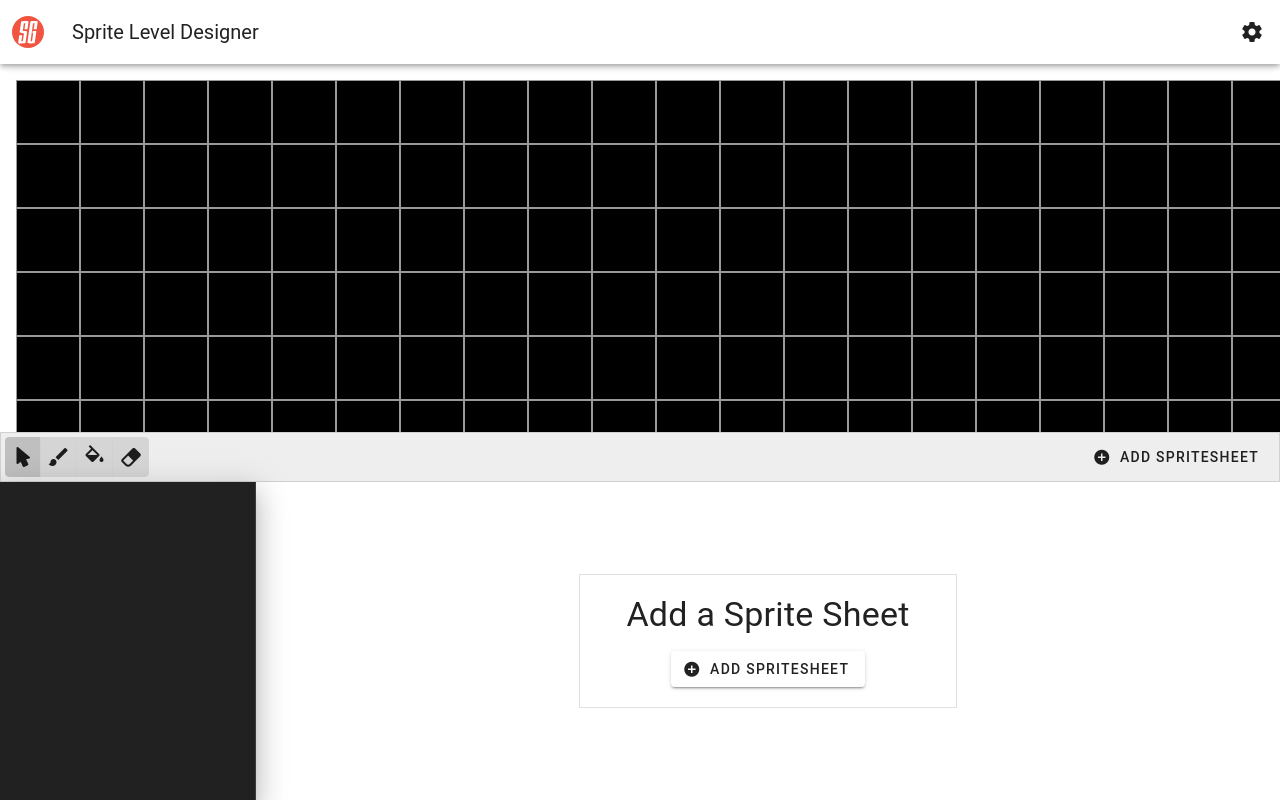
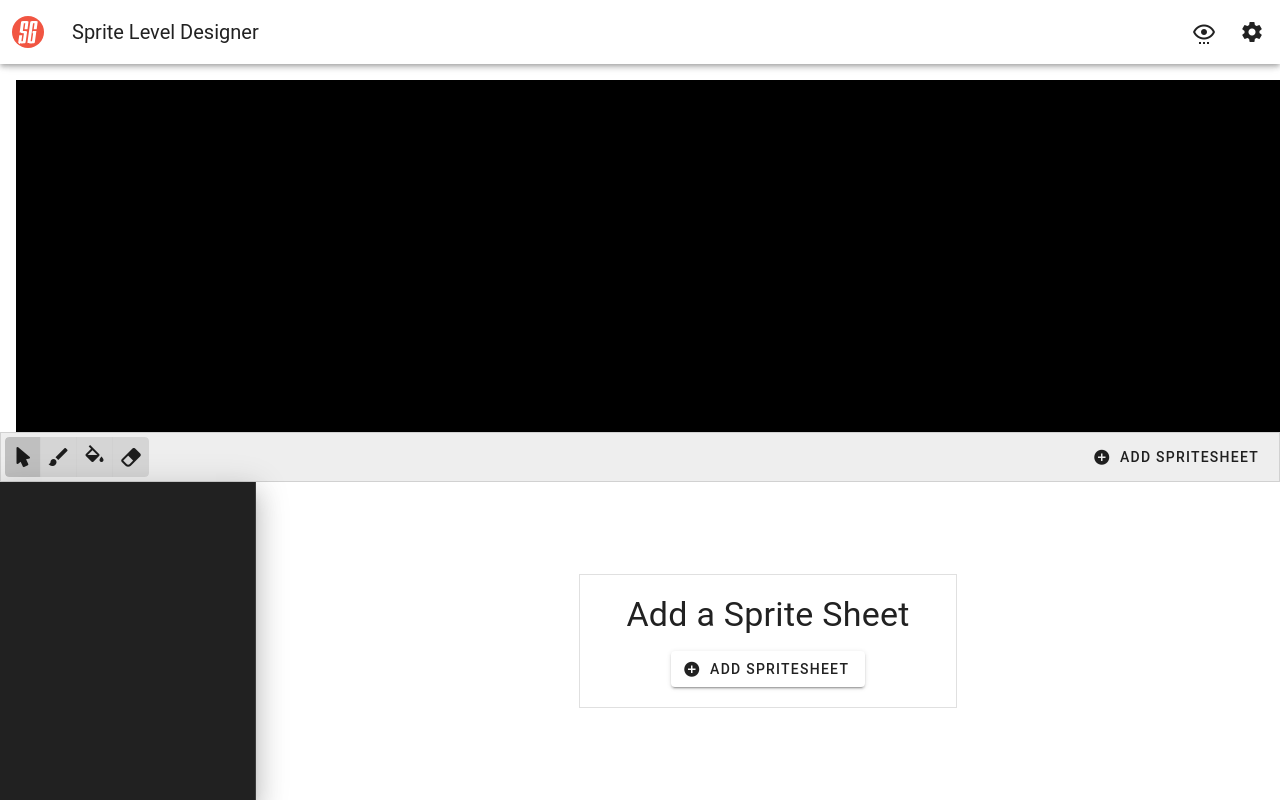
Before and after one commit to Supertorio-Games/sprite-level-designer, a Vue app: page / in a window 1280 px wide. Built offline with nearby package versions, Linux system fonts and the light colour scheme; a small style sheet from the web is missing.

Commit message:
Enable sprite painting and clearing

```diff
--- a/src/components.d.ts
+++ b/src/components.d.ts
@@ -8,12 +8,10 @@ export {}
 /* prettier-ignore */
 declare module 'vue' {
   export interface GlobalComponents {
-    HelloWorld: typeof import('./components/HelloWorld.vue')['default']
-    MapConfig: typeof import('./components/SpriteManagementPane.vue')['default']
-    MapGrid: typeof import('./components/Map/MapGridPane.vue')['default']
+    DisplaySettingsMenu: typeof import('./components/DisplaySettingsMenu.vue')['default']
+    MapGridCell: typeof import('./components/Map/MapGridCell.vue')['default']
     MapGridPane: typeof import('./components/Map/MapGridPane.vue')['default']
     MapModeSelector: typeof import('./components/Map/MapModeSelector.vue')['default']
-    MapSettings: typeof import('./components/Map/SettingsModal.vue')['default']
     RouterLink: typeof import('vue-router')['RouterLink']
     RouterView: typeof import('vue-router')['RouterView']
     SettingsModal: typeof import('./components/SettingsModal.vue')['default']
--- /dev/null
+++ b/src/components/DisplaySettingsMenu.vue
@@ -0,0 +1,73 @@
+<template>
+    <v-menu
+      v-model="menu"
+      :close-on-content-click="false"
+      location="end"
+    >
+      <template v-slot:activator="{ props }">
+        <v-btn
+          icon="mdi-eye-settings-outline"
+          v-bind="props"
+        ></v-btn>
+      </template>
+
+      <v-card min-width="300">
+        <v-list>
+          <v-list-item
+            title="Display Settings"
+          >
+          </v-list-item>
+        </v-list>
+
+        <v-divider></v-divider>
+
+        <v-list>
+          <v-list-item>
+            <v-slider
+                v-model="mapStore.mapScale"
+                label="Map Scale"
+                :max="maxScale"
+                :min="minScale"
+                class="align-center"
+                hide-details
+                >
+            </v-slider>
+          </v-list-item>
+
+          <v-list-item>
+            <v-switch
+              v-model="mapStore.enableGrid"
+              label="Enable Grid Lines"
+              hide-details
+            ></v-switch>
+          </v-list-item>
+        </v-list>
+
+        <v-card-actions>
+          <v-spacer></v-spacer>
+
+          <v-btn
+            variant="text"
+            @click="menu = false"
+          >
+            Close
+          </v-btn>
+        </v-card-actions>
+      </v-card>
+    </v-menu>
+
+</template>
+
+<script lang="ts" setup>
+import { ref } from 'vue'
+import { useMapStore } from '@/state/mapStore';
+
+const mapStore = useMapStore();
+
+const minScale = ref(0.1);
+const maxScale = ref(2);
+  const fav = ref(true)
+  const menu = ref(false)
+  const message = ref(false)
+  const hints = ref(true)
+</script>
--- /dev/null
+++ b/src/components/Map/MapGridCell.vue
@@ -0,0 +1,88 @@
+<template>
+    <div class="map-grid-cell"
+        :class="mapStore.enableGrid ? 'gridded' : ''"
+        :style="cellStyles"
+        @click="cellClickAction">
+    </div>
+</template>
+
+<script setup lang="ts">
+import { MAP_MODE, useMapStore } from '@/state/mapStore';
+import { useSpritesStore } from '@/state/spritesStore';
+import { computed } from 'vue';
+
+const props = defineProps(['cellindex']);
+const mapStore = useMapStore();
+const spriteStore = useSpritesStore();
+
+const cellClickAction = () => {
+    switch(mapStore.editMode) {
+        case MAP_MODE.PAINT:
+            // cell fill action
+            if (spriteStore.selectedSpriteID) {
+                let [sheetId, spriteId] = spriteStore.selectedSpriteID;
+                mapStore.setTileSprite(props.cellindex, sheetId, spriteId);
+            }
+            break;
+        case MAP_MODE.FILL:
+            break;
+        case MAP_MODE.ERASE:
+                mapStore.clearTileSprite(props.cellindex);
+            break;
+        default:
+            // Cell Select Action
+    }
+
+};
+
+const cellStyles = computed(() => {
+    const cell = mapStore.getCellByIndex(props.cellindex);
+    const bgStyles:Record<string, string> = {};
+
+    if (cell.sprite != null) {
+        bgStyles.backgroundSize = 'var(--sheet-bg-size-' + cell.sprite[0] + ')';
+        bgStyles.backgroundImage = 'var(--sheet-bg-' + cell.sprite[0] + ')';
+
+        const sprite = spriteStore.findSprite(cell.sprite);
+        const posX = (sprite?.x || 0) * mapStore.mapScale;
+        const posY = (sprite?.y || 0) * mapStore.mapScale;
+
+        bgStyles.backgroundPosition = "-" + posX + "px -" + posY + "px ";
+    }
+
+    return bgStyles;
+});
+</script>
+
+
+<style lang="css" scoped>
+    .map-grid-cell {
+        display: inline-block;
+        position: relative;
+        margin: 0;
+        padding: 0;
+        width: var(--cell-size);
+        height: var(--cell-size);
+    }
+
+    .map-grid-cell::before {
+        content: "";
+        display: block;
+        border-style: solid;
+        border-width: 0;
+        position: absolute;
+        top: 0;
+        bottom: 0;
+        left: 0;
+        right: 0;
+    }
+
+    .map-grid-cell.gridded::before {
+        border-color: rgba(var(--v-border-color), var(--v-border-opacity));
+        border-width: thin;
+    }
+
+    .map-grid-cell:hover::before {
+        border-color: rgba(var(--v-border-color), 0.8);
+    }
+</style>
--- a/src/components/Map/MapGridPane.vue
+++ b/src/components/Map/MapGridPane.vue
@@ -1,37 +1,40 @@
 <template>
     <v-container fluid class="h-100 overflow-x-auto overflow-y-auto">
         <div class="map-container" :style="containerStyles">
-            <div v-for="index in numCells" class="map-cell" :style="cellStyles"></div>
+            <map-grid-cell v-for="index in numCells" :cellindex="index-1"></map-grid-cell>
         </div>
     </v-container>
 </template>
 
 <script setup lang="ts">
-    import { computed, ref } from 'vue';
+    import { computed } from 'vue';
     import { useMapStore } from '@/state/mapStore';
+    import { useSpritesStore } from '@/state/spritesStore';
 
     const mapStore = useMapStore();
+    const spriteStore = useSpritesStore();
     const numCells = computed(() => mapStore.mapWidth * mapStore.mapHeight);
-
     const containerStyles = computed(() => {
         const mapWidth = (mapStore.mapWidth * mapStore.cellDisplaySize) + "px";
         const mapHeight = (mapStore.mapHeight * mapStore.cellDisplaySize) + "px";
+
+        let sheetVars: Record<string, string> = {};
+        spriteStore.spriteSheets.forEach((sheet) => {
+            const width = sheet.width * mapStore.mapScale;
+            const height = sheet.height * mapStore.mapScale;
+            sheetVars['--sheet-bg-size-' + sheet._id] =  width + "px " + height + "px ";
+            sheetVars['--sheet-bg-' + sheet._id] = 'url(' + sheet.imageData + ')';
+        })
+
         return {
             'background-color': mapStore.mapBackground,
             'grid-template-columns': 'repeat('+mapStore.mapWidth+', 1fr)',
             'width': mapWidth,
-            'height':mapHeight
+            'height':mapHeight,
+            '--cell-size': mapStore.cellDisplaySize + "px",
+            ...sheetVars
         }
     });
-
-    const cellStyles = computed(() => {
-        const cellSize = mapStore.cellDisplaySize + "px";
-        return  {
-            'width': cellSize,
-            'height': cellSize
-        }
-    })
-
 </script>
 
 
@@ -40,22 +43,4 @@
         display: grid;
         row-gap: 0;
     }
-
-    .map-cell {
-        display: inline-block;
-        position: relative;
-        margin: 0;
-        padding: 0;
-    }
-
-    .map-cell::after {
-        content: "";
-        display: block;
-        border: 1px solid #999;
-        position: absolute;
-        top: 0;
-        bottom: 0;
-        left: 0;
-        right: 0;
-    }
 </style>
--- a/src/components/SpriteManagement/SpriteDetailsPane.vue
+++ b/src/components/SpriteManagement/SpriteDetailsPane.vue
@@ -91,7 +91,7 @@
 
     .sprite-display {
         text-align: center;
-        border-width: this;
+        border-width: thin;
         border-color: rgba(var(--v-border-color), var(--v-border-opacity));
         border-style: dashed;
         margin-top: 0.5em;
--- a/src/pages/index.vue
+++ b/src/pages/index.vue
@@ -11,6 +11,7 @@
     <v-app-bar-title>Sprite Level Designer</v-app-bar-title>
 
     <template v-slot:append>
+      <display-settings-menu />
       <v-btn icon="mdi-cog" value="Settings" id="activator-settings"></v-btn>
     </template>
     </v-app-bar>
@@ -25,7 +26,6 @@
 </template>
 
 <script lang="ts" setup>
-import { ref } from 'vue'
 </script>
 
 <style lang="css" scoped>
--- a/src/state/mapStore.ts
+++ b/src/state/mapStore.ts
@@ -1,25 +1,15 @@
 import { defineStore } from 'pinia'
-import { computed, ref } from 'vue'
+import { computed, ref, reactive } from 'vue'
 
 export enum MAP_MODE {SELECT = 0, PAINT = 1, FILL = 2, ERASE = 3};
 
-
-export type mapConfig = {
-    cellSize: number;
-    mapWidth: number;
-    mapHeight: number;
-    mapScale: number;
-    backgroundColor: string;
+export type mapCell = {
+    sprite: [number, number] | null;
 }
 
-export const defaultMapConfig = {
-    cellSize: 64,
-    mapWidth: 30,
-    mapHeight: 10,
-    mapScale: 1,
-    backgroundColor: "#000000",
+const defaultMapCell: mapCell = {
+    sprite: null,
 }
-
 
 export const useMapStore = defineStore('settings', () => {
     const cellSize = ref<number>(64);
@@ -28,8 +18,35 @@ export const useMapStore = defineStore('settings', () => {
     const mapScale = ref<number>(1);
     const mapBackground = ref<string>("#000000");
 
+    const enableGrid = ref<boolean>(true);
+
+    const mapGrid = reactive<mapCell[][]>([]);
+
+    // Initialize grid
+    for (let i = 0; i < mapHeight.value; i++) {
+        const row = [];
+        for (let j = 0; j < mapWidth.value; j++) {
+            row.push({sprite: null});
+        }
+        mapGrid.push(row)
+    }
+
     const editMode = ref<MAP_MODE>(MAP_MODE.SELECT);
     const cellDisplaySize = computed(() => cellSize.value * mapScale.value);
+
+    const getCellByIndex = (cellIndex: number) => {
+        const row = Math.floor(cellIndex/mapWidth.value);
+        const col = cellIndex % mapWidth.value;
+        return mapGrid[row][col];
+    }
+
+    const setTileSprite = (cellIndex: number, sheetIndex: number, spriteIndex: number) => {
+        getCellByIndex(cellIndex).sprite = [sheetIndex, spriteIndex];
+    }
+
+    const clearTileSprite = (cellIndex: number) => {
+        getCellByIndex(cellIndex).sprite = null;
+    }
 
 
     return {
@@ -38,7 +55,12 @@ export const useMapStore = defineStore('settings', () => {
         mapHeight,
         mapScale,
         mapBackground,
+        enableGrid,
+        map: mapGrid,
         cellDisplaySize,
         editMode,
+        getCellByIndex,
+        setTileSprite,
+        clearTileSprite
     };
 });
--- a/src/state/spritesStore.ts
+++ b/src/state/spritesStore.ts
@@ -5,6 +5,8 @@ import { computed, ref } from 'vue'
 export type spriteSheet = {
     _id: number;
     imageData: string;
+    width: number;
+    height: number;
     config: sheetConfig;
 }
 
@@ -25,17 +27,19 @@ export type subTexture = {
 export const useSpritesStore = defineStore('sprites', () => {
     const spriteSheets = ref<spriteSheet[]>([]);
     const selectedSheetId = ref<number>(-1);
-    const selectedSpriteId = ref<number>(-1);
+    const selectedSpriteImageId = ref<number>(-1);
 
     const nextSheetID = () => spriteSheets.value.length;
 
-    const addSpriteSheet = (imageData: string, config: sheetConfig) => {
+    const addSpriteSheet = (imageData: string, width: number, height: number, config: sheetConfig) => {
             config.SubTexture.forEach((texture, index) => {
                 texture._id = index;
             });
 
             const sheet : spriteSheet = {
                 _id: nextSheetID(),
+                width,
+                height,
                 imageData,
                 config
             };
@@ -44,7 +48,7 @@ export const useSpritesStore = defineStore('sprites', () => {
 
     const setSelectedSprite = (sheetIndex = -1, textureIndex = -1) => {
         selectedSheetId.value = sheetIndex;
-        selectedSpriteId.value = textureIndex;
+        selectedSpriteImageId.value = textureIndex;
     }
 
     const hasSheets = computed(() => spriteSheets.value.length > 0);
@@ -53,8 +57,8 @@ export const useSpritesStore = defineStore('sprites', () => {
         if (selectedSheetId.value < 0) return null;
         const sheet = spriteSheets.value.filter((sheet:spriteSheet) => sheet._id == selectedSheetId.value)[0];
 
-        if (selectedSpriteId.value < 0 || !sheet?.config?.SubTexture) return null;
-        const sprite = sheet.config.SubTexture.filter((subTexture) => subTexture._id == selectedSpriteId.value)[0];
+        if (selectedSpriteImageId.value < 0 || !sheet?.config?.SubTexture) return null;
+        const sprite = sheet.config.SubTexture.filter((subTexture) => subTexture._id == selectedSpriteImageId.value)[0];
 
         return !sprite ? null : {
             spriteImage: sheet.imageData,
@@ -62,11 +66,34 @@ export const useSpritesStore = defineStore('sprites', () => {
         };
     });
 
+    const selectedSpriteID = computed(() => {
+         if (selectedSheetId.value < 0) return null;
+         return [selectedSheetId.value, selectedSpriteImageId.value];
+    });
+
+    const findSpriteSheet = (sheetId: number) => {
+        const sheet = spriteSheets.value.filter((sheet:spriteSheet) => sheet._id == sheetId);
+        return sheet[0] || null;
+    }
+
+    const findSprite = (spriteId: [number, number]) => {
+        const sheet = findSpriteSheet(spriteId[0]);
+        if (!sheet) return null;
+
+        const sprite = sheet.config.SubTexture.filter((subTexture) => subTexture._id == spriteId[1]);
+        if (!sprite.length) return null;
+
+        return sprite[0];
+    };
+
     return {
         spriteSheets,
         hasSheets,
         selectedSprite,
+        selectedSpriteID,
         addSpriteSheet,
+        findSpriteSheet,
+        findSprite,
         setSelectedSprite,
     };
 })
--- a/src/util/transformers/xmlToJson.ts
+++ b/src/util/transformers/xmlToJson.ts
@@ -1,3 +1,4 @@
+// @ts-nocheck
 /**
  * Converts an XML DOM object or XML string to a JSON object.
  * This is a generic function that can be used for any well-formed XML.
```
Also changed, not shown: src/components/SettingsModal.vue (+0 -11 lines), src/components/SpriteManagement/SpriteSheetIngestForm.vue (+24 -3 lines).
